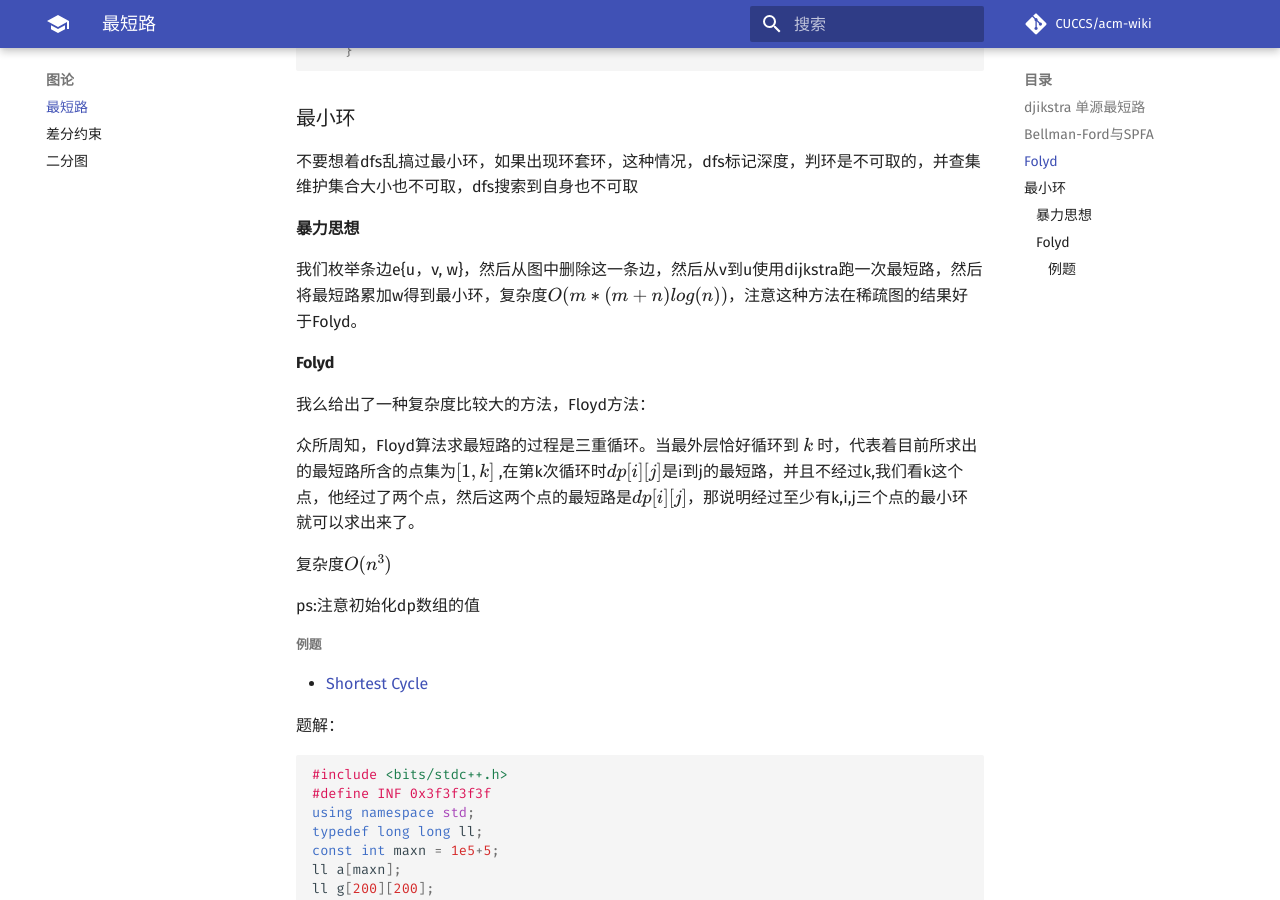
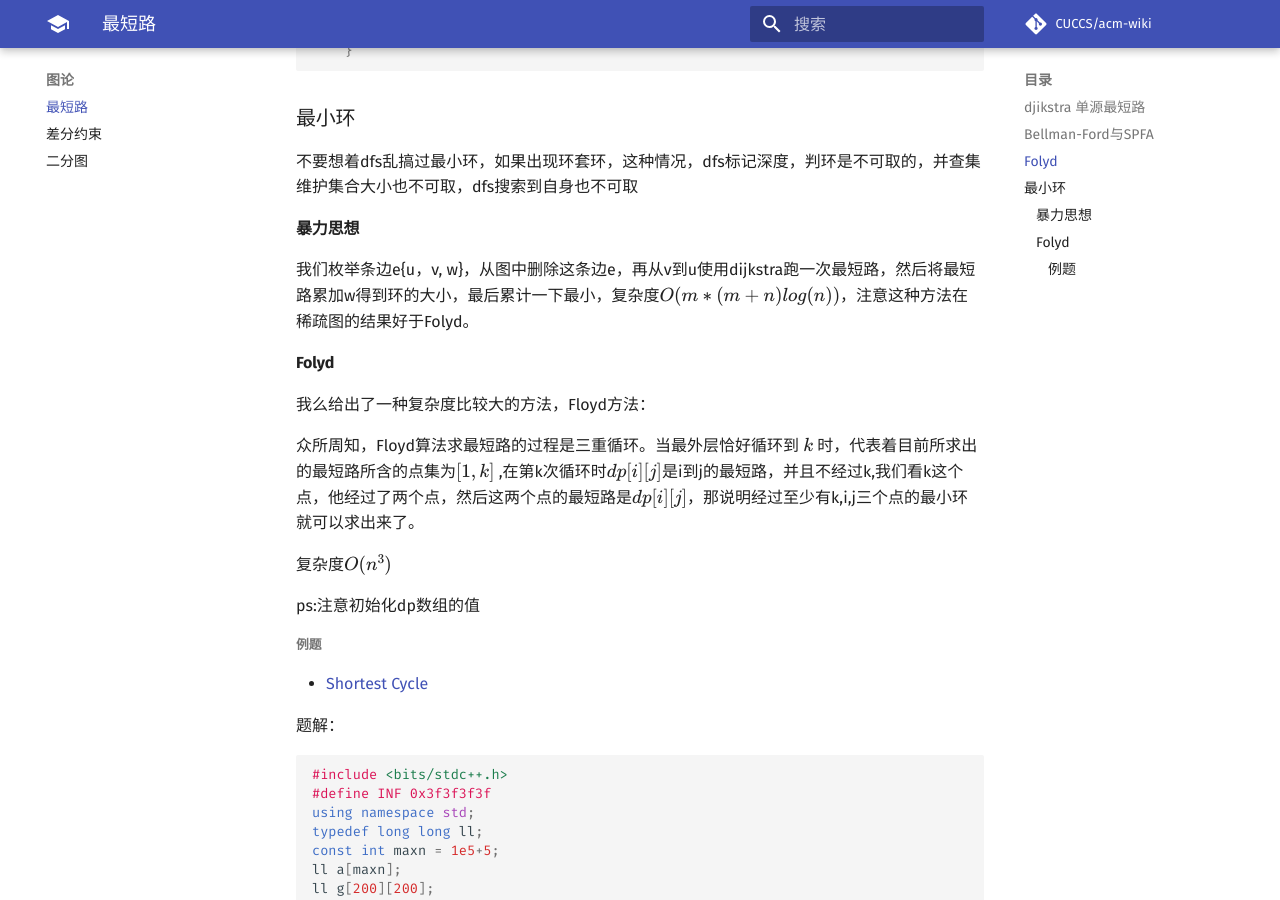
Before and after one commit to CUCCS/acm-wiki, an MkDocs documentation site: the page built from docs/graph/shortest-path.md, in a window 1280 px wide and 900 px high, scrolled down 3534 px. Built offline with MkDocs 1.6.1 and Material for MkDocs 9.7.7, drawn with Linux system fonts in a browser that asks for light colours; formulas are drawn with MathJax 3; comment, search, counter and statistics services are not loaded.

Commit message:
规范了一些名词

```diff
--- a/docs/graph/shortest-path.md
+++ b/docs/graph/shortest-path.md
@@ -171,7 +171,7 @@ for(int k = 1;k <= n;k++){
 
 #### 暴力思想
 
-我们枚举条边e{u，v, w}，然后从图中删除这一条边，然后从v到u使用dijkstra跑一次最短路，然后将最短路累加w得到最小环，复杂度$O(m*(m+n)log(n))$，注意这种方法在稀疏图的结果好于Folyd。
+我们枚举条边e{u，v, w}，从图中删除这条边e，再从v到u使用dijkstra跑一次最短路，然后将最短路累加w得到环的大小，最后累计一下最小，复杂度$O(m*(m+n)log(n))$，注意这种方法在稀疏图的结果好于Folyd。
 
 #### Folyd
 
```
